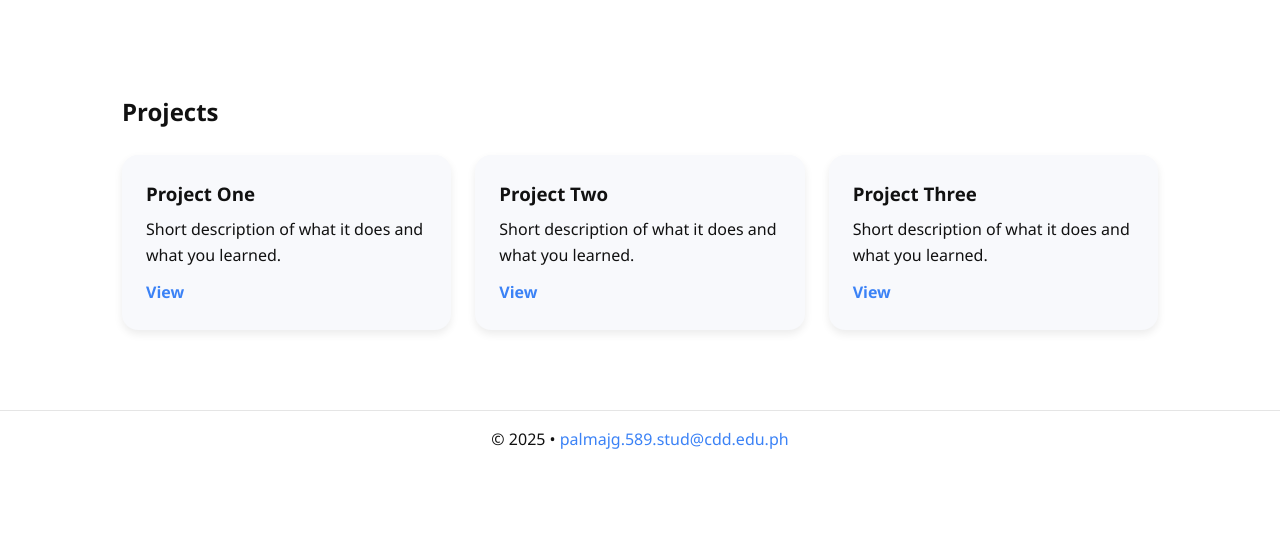
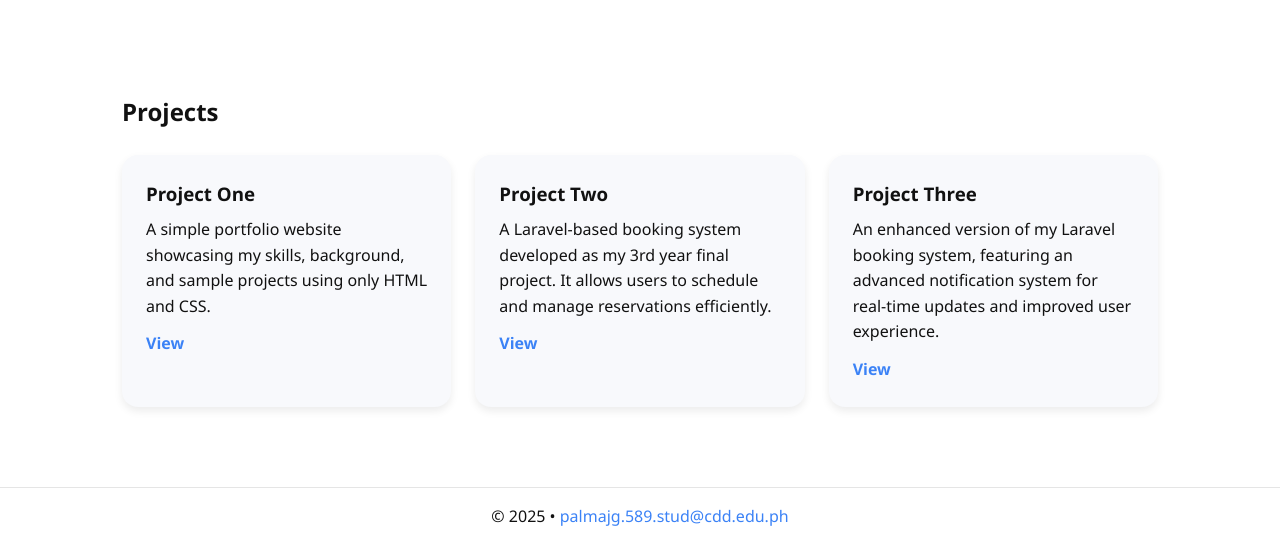
Before and after one commit to Aphelios-crypto/Portfolio-lab, a plain HTML site: page index.html in a window 1280 px wide. Shown: the part 362-907 px from the top of the page. Before the commit the page ends 830 px from the top, so only its background shows below. Drawn offline with Linux system fonts and the light colour scheme.

Commit message:
descriptions

```diff
--- a/index.html
+++ b/index.html
@@ -44,17 +44,17 @@
       <div class="project-grid">
         <article class="project-card">
           <h3>Project One</h3>
-          <p>Short description of what it does and what you learned.</p>
+          <p>A simple portfolio website showcasing my skills, background, and sample projects using only HTML and CSS.</p>
           <a href="https://aphelios-crypto.github.io/html-portfolio/" target="_blank" rel="noopener noreferrer">View</a>
         </article>
         <article class="project-card">
           <h3>Project Two</h3>
-          <p>Short description of what it does and what you learned.</p>
+          <p>A Laravel-based booking system developed as my 3rd year final project. It allows users to schedule and manage reservations efficiently.</p>
           <a href="https://github.com/Aphelios-crypto/laravelmain">View</a>
         </article>
         <article class="project-card">
           <h3>Project Three</h3>
-          <p>Short description of what it does and what you learned.</p>
+          <p>An enhanced version of my Laravel booking system, featuring an advanced notification system for real-time updates and improved user experience.</p>
           <a href="https://github.com/Aphelios-crypto/laravelprefinal-booking-system">View</a>
         </article>
       </div>
```
